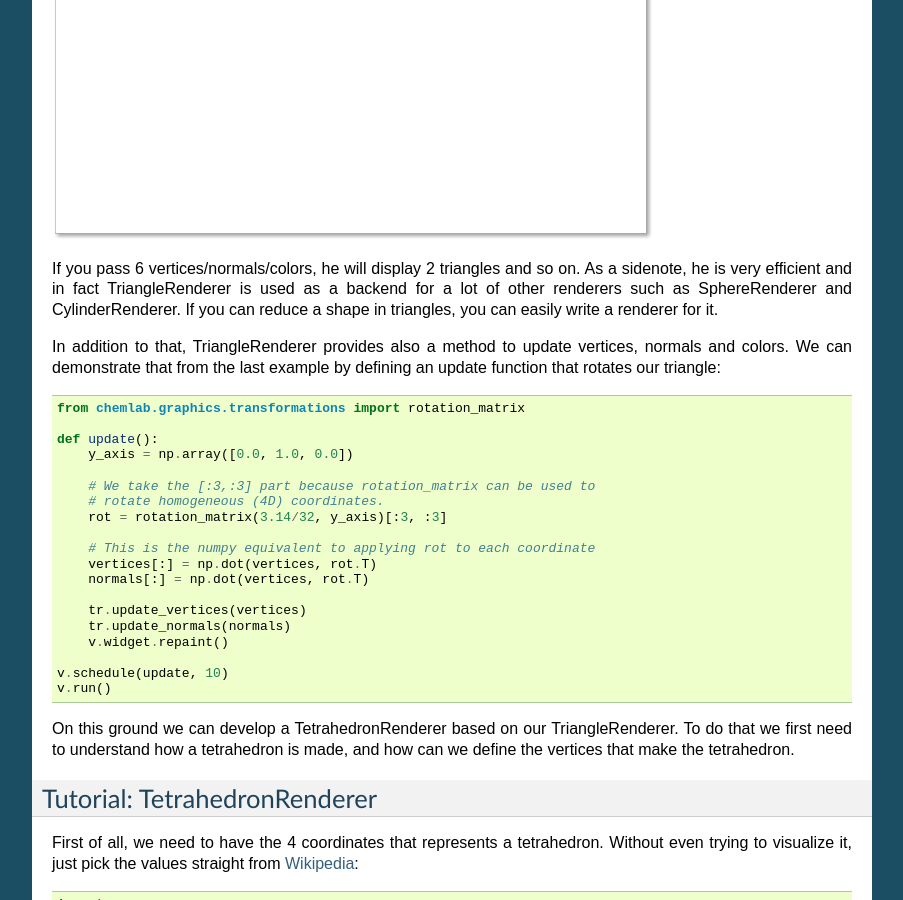
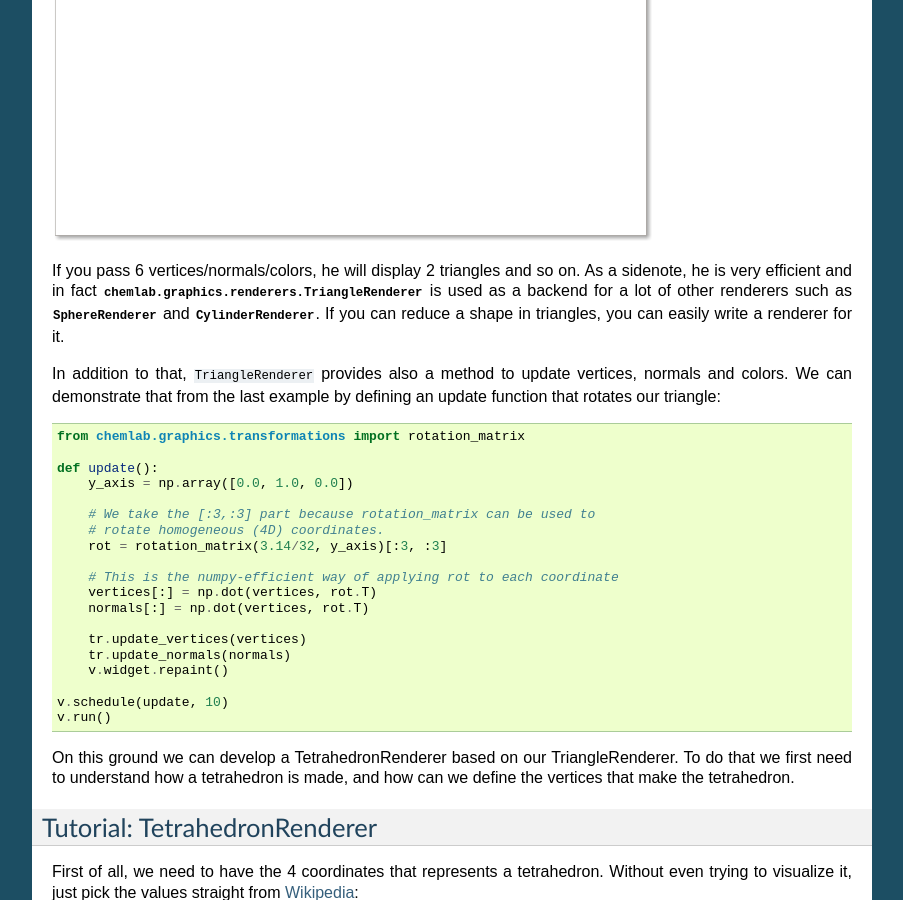
Before and after one commit to chemlab/chemlab, a Sphinx documentation site: the page built from docs/graphics.rst, in a window 1280 px wide and 900 px high, scrolled down 2151 px. Shown: the whole window, without its empty margins (198-1101 px from the left). Built offline with Sphinx 7.4.7, drawn with Linux system fonts in a browser that asks for light colours; formulas are drawn with MathJax 3; some of the changed text lies outside the part shown.

Commit message:
Adjusting graphics user manual

```diff
--- a/docs/graphics.rst
+++ b/docs/graphics.rst
@@ -14,7 +14,8 @@
 custom features to it.
 
 The typical approach when developing a graphics application is to
-create a ``Viewer`` instance and add 3D features to it::
+create a :py:class:`~chemlab.graphics.QtViewer` instance and add 3D
+features to it::
 
 >>> from chemlab.graphics import QtViewer
 >>> v = QtViewer()
@@ -61,10 +62,12 @@
 
 Renderers are simply classes used to draw 3D objects. They are
 tecnically required to provide just one method, *draw* and they must
-take an instance of `GLWidget` as their first argument (check out
-the `AbstractRenderer` class). In this way they provide the maximum
-flexibility required to build efficient opengl routines. Renderers may
-be subclass other renderers as well as use other renderers.
+take an instance of :py:class:`~chemlab.graphics.QChemlabWidget` as
+their first argument (check out the
+:py:class:`~chemlab.graphics.renderers.AbstractRenderer` class). In
+this way they provide the maximum flexibility required to build
+efficient opengl routines. Renderers may be subclass other renderers
+as well as use other renderers.
 
 A very useful renderer is TriangleRenderer, used to render efficiently
 a list of triangles, it constitutes a base for writing other
@@ -90,11 +93,13 @@
 
 If you pass 6 vertices/normals/colors, he will display 2 triangles and
 so on. As a sidenote, he is very efficient and in fact
-TriangleRenderer is used as a backend for a lot of other renderers
-such as SphereRenderer and CylinderRenderer. If you can reduce a shape
-in triangles, you can easily write a renderer for it.
+:py:class:`chemlab.graphics.renderers.TriangleRenderer` is used as a
+backend for a lot of other renderers such as
+:py:class:`~chemlab.graphics.renderers.SphereRenderer` and
+:py:class:`~chemlab.graphics.renderers.CylinderRenderer`. If you can
+reduce a shape in triangles, you can easily write a renderer for it.
 
-In addition to that, TriangleRenderer provides also a method to update
+In addition to that, ``TriangleRenderer`` provides also a method to update
 vertices, normals and colors. We can demonstrate that from the last
 example by defining an update function that rotates our triangle::
 
@@ -107,7 +112,7 @@
       # rotate homogeneous (4D) coordinates.
       rot = rotation_matrix(3.14/32, y_axis)[:3, :3]
 
-      # This is the numpy equivalent to applying rot to each coordinate
+      # This is the numpy-efficient way of applying rot to each coordinate
       vertices[:] = np.dot(vertices, rot.T)
       normals[:] = np.dot(vertices, rot.T)
 
@@ -136,7 +141,8 @@
     v3 = np.array([0.0, 1.0, 1.0/np.sqrt(2)])
     v4 = np.array([0.0, -1.0, 1.0/np.sqrt(2)])
 
-We can quickly verify if this is correcty by using a `PointRenderer`::
+We can quickly verify if this is correcty by using a
+:py:class:`~chemlab.graphics.renderers.PointRenderer`::
 
     from chemlab.graphics import QtViewer
     from chemlab.graphics.renderers import PointRenderer
```
Also changed, not shown: other parts of docs/graphics.rst (+1 -1 lines).
